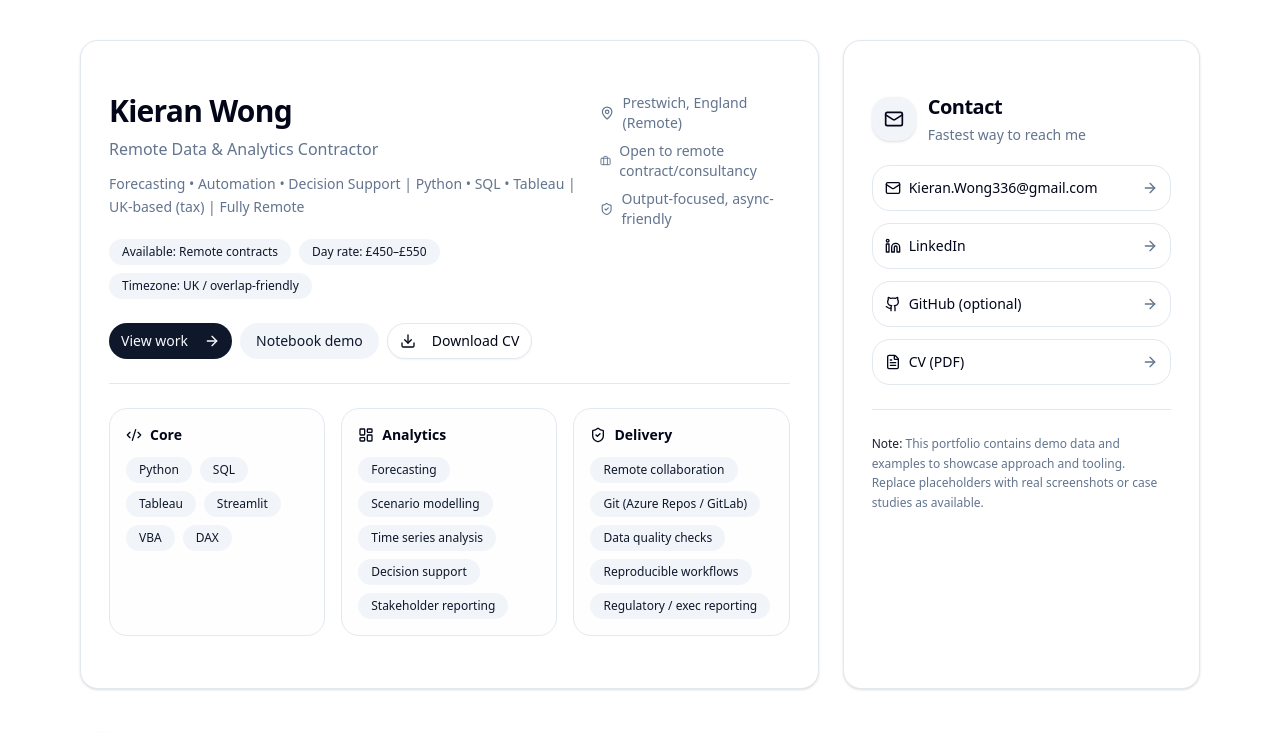
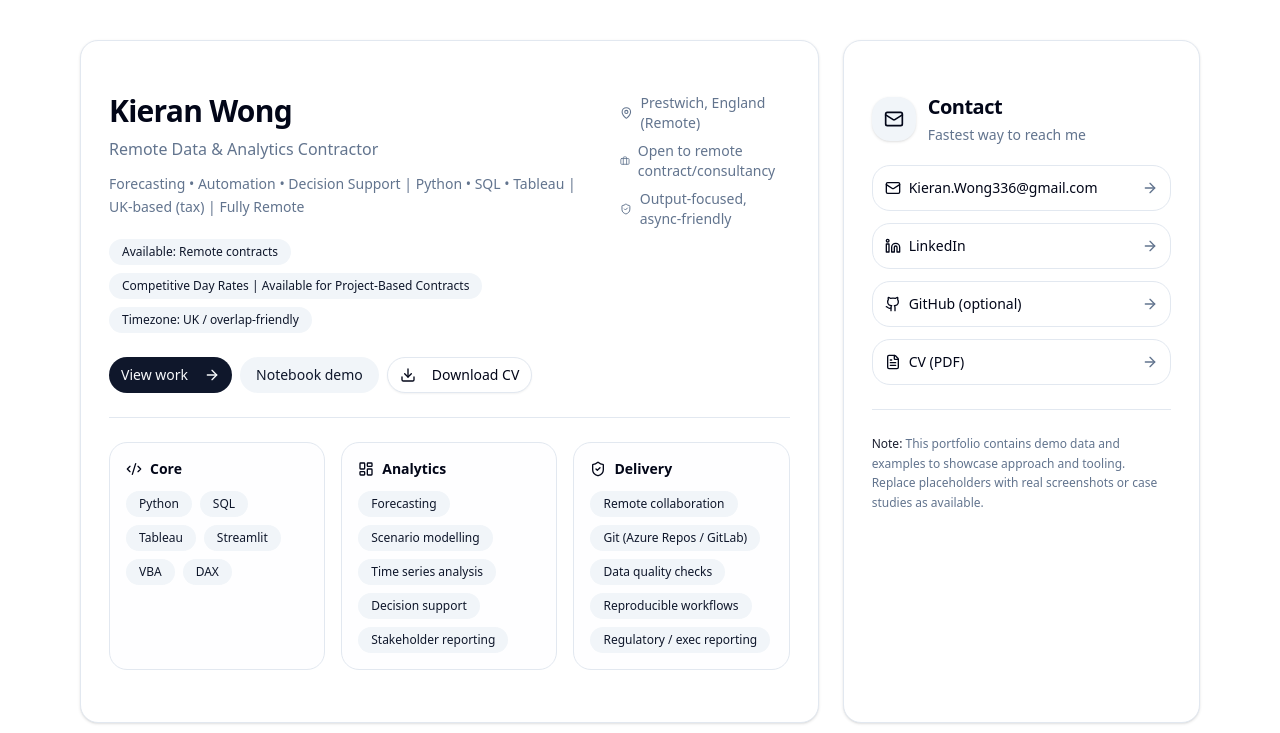
Before and after one commit to Kcp787/kieran-analytics-portfolio, a Next.js app in the folder app/: page / in a window 1280 px wide. Shown: the top 733 px of the page. Built offline with nearby package versions, Linux system fonts and the light colour scheme.

Commit message:
changed day rate value

```diff
--- a/app/app/page.tsx
+++ b/app/app/page.tsx
@@ -477,7 +477,7 @@ export default function PortfolioSite() {
 
                   <div className="mt-5 flex flex-wrap gap-2">
                     <Pill>Available: Remote contracts</Pill>
-                    <Pill>Day rate: £450–£550</Pill>
+                    <Pill>Competitive Day Rates | Available for Project-Based Contracts</Pill>
                     <Pill>Timezone: UK / overlap-friendly</Pill>
                   </div>
 
```
